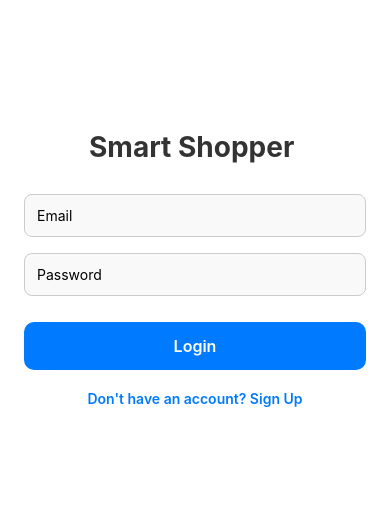
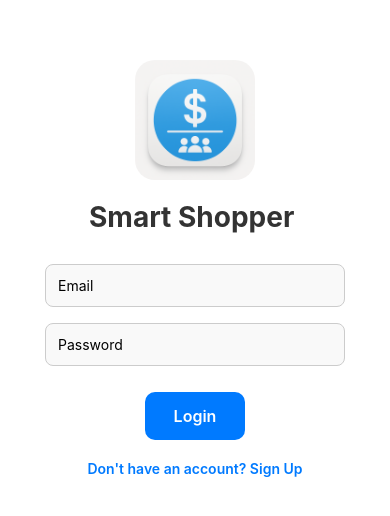
Before and after one commit to Jaison-Abraham/Smart_Shoper_Final_project, a React Native app in the folder SmartShopper/: screen /Login in a window 390 px wide. Shown: the part 154-670 px from the top of the page. Built offline with nearby package versions, Linux system fonts and the light colour scheme.

Commit message:
app icon

```diff
--- a/SmartShopper/app.json
+++ b/SmartShopper/app.json
@@ -8,7 +8,7 @@
     "userInterfaceStyle": "light",
     "newArchEnabled": true,
     "splash": {
-      "image": "./assets/splash-icon.png",
+      "image": "./assets/app_icon.png",
       "resizeMode": "contain",
       "backgroundColor": "#ffffff"
     },
@@ -17,7 +17,7 @@
     },
     "android": {
       "adaptiveIcon": {
-        "foregroundImage": "./assets/adaptive-icon.png",
+        "foregroundImage": "./assets/app_icon.png",
         "backgroundColor": "#ffffff"
       },
       "edgeToEdgeEnabled": true
--- a/SmartShopper/screens/LoginScreen.js
+++ b/SmartShopper/screens/LoginScreen.js
@@ -7,6 +7,7 @@ import {
   TouchableOpacity,
   StyleSheet,
   Alert,
+  Image,
 } from "react-native";
 import { signInWithEmailAndPassword } from "firebase/auth";
 import { auth } from "../firebaseConfig";
@@ -32,6 +33,7 @@ const LoginScreen = ({ navigation }) => {
 
   return (
     <SafeAreaView style={styles.container}>
+      <Image source={require("../assets/app_icon.png")} style={styles.logo} />
       <Text style={styles.title}>Smart Shopper </Text>
 
       <TextInput
@@ -69,10 +71,17 @@ export default LoginScreen;
 
 const styles = StyleSheet.create({
   container: {
+    alignItems: "center",
     flex: 1,
     justifyContent: "center",
     padding: 24,
     backgroundColor: "#fff",
+  },
+  logo: {
+    width: 120,
+    height: 120,
+    marginBottom: 20,
+    borderRadius: 20,
   },
   title: {
     fontSize: 28,
@@ -85,6 +94,7 @@ const styles = StyleSheet.create({
     borderWidth: 1,
     borderColor: "#ccc",
     padding: 12,
+    width:300,
     borderRadius: 8,
     marginBottom: 16,
     backgroundColor: "#f9f9f9",
@@ -94,6 +104,7 @@ const styles = StyleSheet.create({
     padding: 14,
     borderRadius: 10,
     marginTop: 10,
+    width:100,
   },
   loginText: {
     color: "white",
```
Also changed, not shown: SmartShopper/assets/app_icon.png (added), 1 other file (tests, documents, lock files or other folders).
